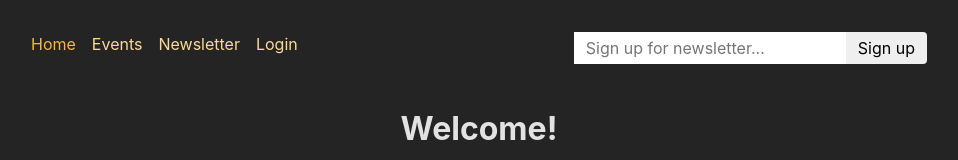
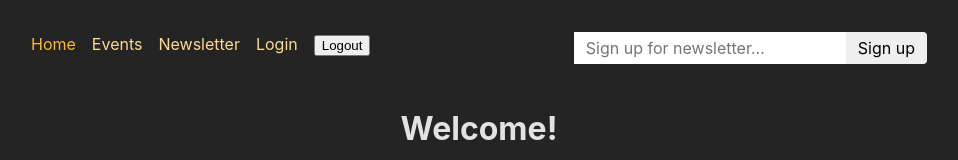
Before and after one commit to kubasobecki/react-authentication, a React (Create React App) app in the folder frontend/: page / in a window 1280 px wide. Shown: the top 160 px of the page, without its empty margins (161-1119 px from the left). Built offline with nearby package versions, Linux system fonts and the light colour scheme.

Commit message:
Add logout button

```diff
--- a/frontend/src/App.js
+++ b/frontend/src/App.js
@@ -16,6 +16,7 @@
 import AuthenticationPage, {
     action as authAction
 } from './pages/Authentication';
+import { action as logoutAction } from './pages/Logout';
 
 const router = createBrowserRouter([
     {
@@ -66,6 +67,10 @@
                 path: 'auth',
                 element: <AuthenticationPage />,
                 action: authAction
+            },
+            {
+                path: 'logout',
+                action: logoutAction
             }
         ]
     }
--- a/frontend/src/components/MainNavigation.js
+++ b/frontend/src/components/MainNavigation.js
@@ -1,4 +1,4 @@
-import { NavLink } from 'react-router-dom';
+import { Form, NavLink } from 'react-router-dom';
 
 import classes from './MainNavigation.module.css';
 import NewsletterSignup from './NewsletterSignup';
@@ -30,6 +30,11 @@
                             Login
                         </NavLink>
                     </li>
+                    <li>
+                        <Form action="/logout" method="post">
+                            <button type="submit">Logout</button>
+                        </Form>
+                    </li>
                 </ul>
             </nav>
             <NewsletterSignup />
--- /dev/null
+++ b/frontend/src/pages/Logout.js
@@ -0,0 +1,6 @@
+import { redirect } from 'react-router-dom';
+
+export function action() {
+    localStorage.removeItem('token');
+    return redirect('/');
+}
```
